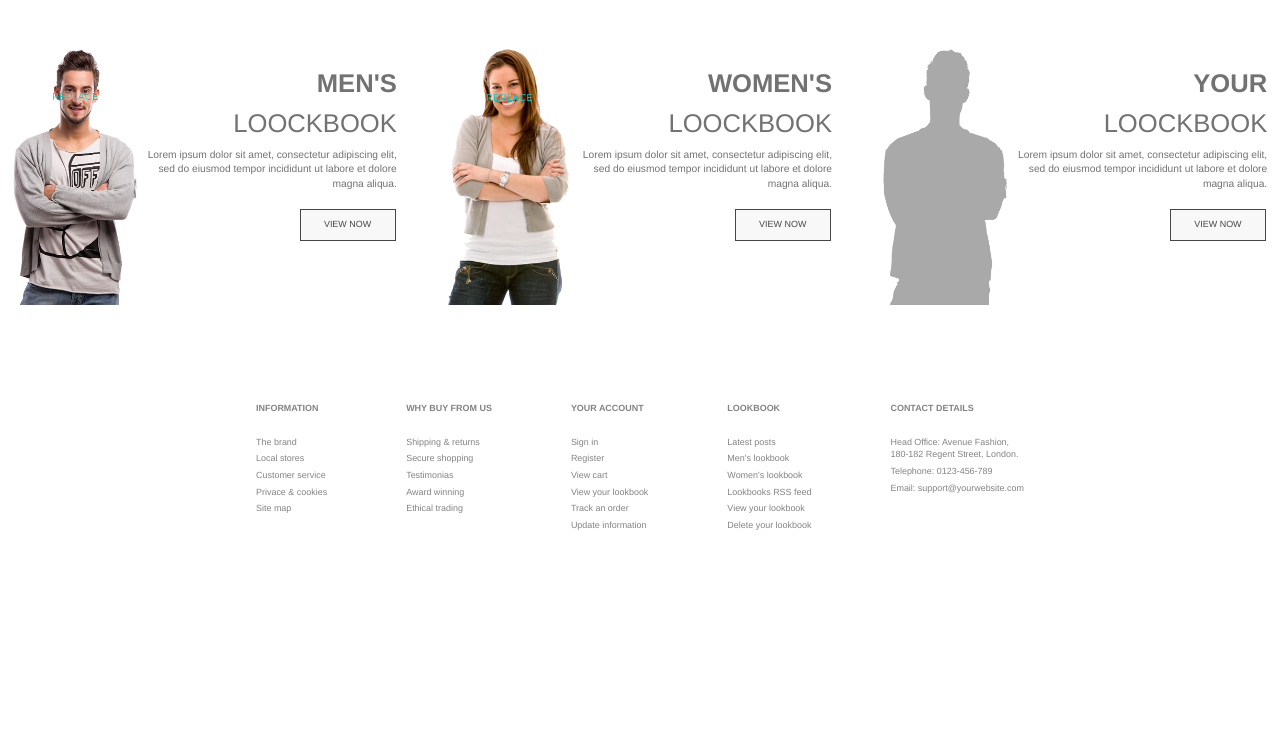
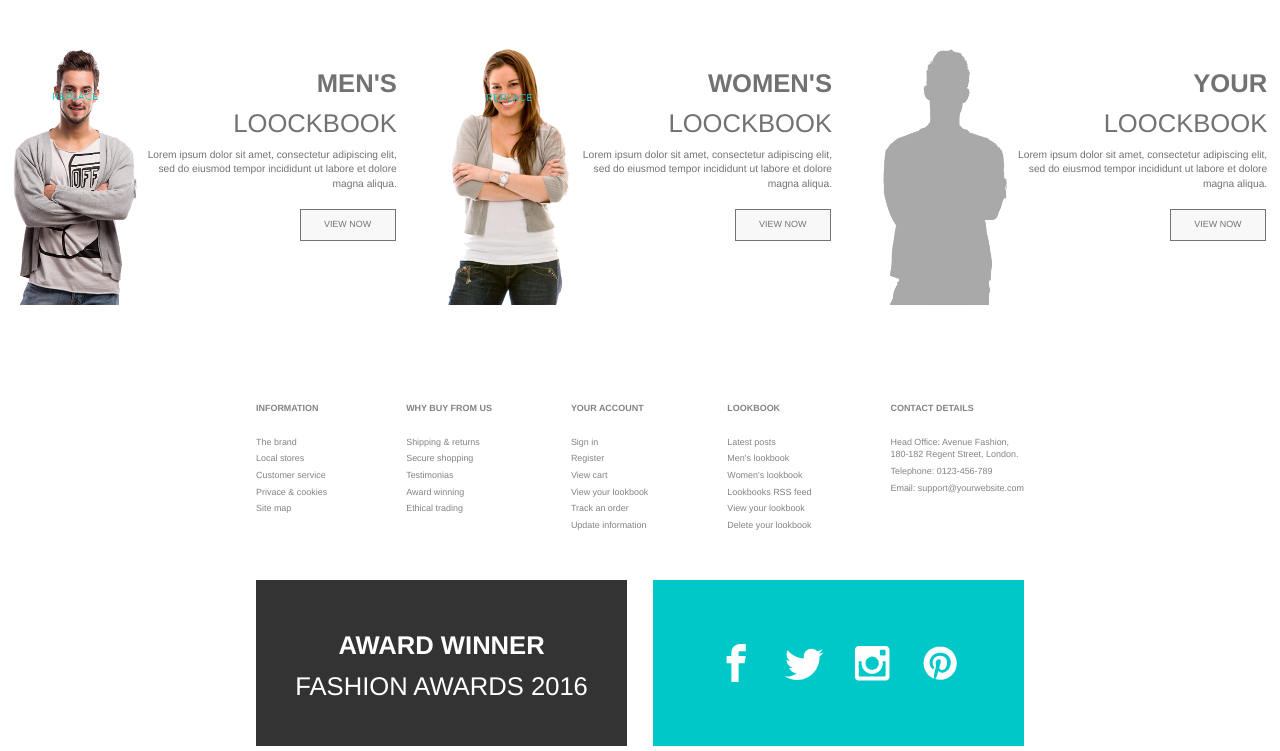
Before and after one commit to Subwan/avenuFashion, a plain HTML site: page index.html in a window 1280 px wide. Shown: the part 1481-2232 px from the top of the page. Before the commit the page ends 2023 px from the top, so only its background shows below. Drawn offline with nearby package versions, Linux system fonts and the light colour scheme.

Commit message:
Add social section.

```diff
--- a/index.html
+++ b/index.html
@@ -9,6 +9,28 @@
   </head>
 
   <body>
+    <svg style="position: absolute; width: 0; height: 0; overflow: hidden;" version="1.1" xmlns="http://www.w3.org/2000/svg" xmlns:xlink="http://www.w3.org/1999/xlink">
+    <defs>
+    <symbol id="icon-instagram" viewBox="0 0 20 20">
+    <title>instagram</title>
+    <path d="M17 1h-14c-1.1 0-2 0.9-2 2v14c0 1.101 0.9 2 2 2h14c1.1 0 2-0.899 2-2v-14c0-1.1-0.9-2-2-2zM9.984 15.523c3.059 0 5.538-2.481 5.538-5.539 0-0.338-0.043-0.664-0.103-0.984h1.581v7.216c0 0.382-0.31 0.69-0.693 0.69h-12.614c-0.383 0-0.693-0.308-0.693-0.69v-7.216h1.549c-0.061 0.32-0.104 0.646-0.104 0.984 0 3.059 2.481 5.539 5.539 5.539zM6.523 9.984c0-1.912 1.55-3.461 3.462-3.461s3.462 1.549 3.462 3.461-1.551 3.462-3.462 3.462c-1.913 0-3.462-1.55-3.462-3.462zM16.307 6h-1.615c-0.382 0-0.692-0.312-0.692-0.692v-1.617c0-0.382 0.31-0.691 0.691-0.691h1.615c0.384 0 0.694 0.309 0.694 0.691v1.616c0 0.381-0.31 0.693-0.693 0.693z"></path>
+    </symbol>
+    <symbol id="icon-pinterest" viewBox="0 0 32 32">
+    <title>pinterest</title>
+    <path d="M16 2.138c-7.656 0-13.863 6.206-13.863 13.863 0 5.875 3.656 10.887 8.813 12.906-0.119-1.094-0.231-2.781 0.050-3.975 0.25-1.081 1.625-6.887 1.625-6.887s-0.412-0.831-0.412-2.056c0-1.925 1.119-3.369 2.506-3.369 1.181 0 1.756 0.887 1.756 1.95 0 1.188-0.756 2.969-1.15 4.613-0.331 1.381 0.688 2.506 2.050 2.506 2.462 0 4.356-2.6 4.356-6.35 0-3.319-2.387-5.638-5.787-5.638-3.944 0-6.256 2.956-6.256 6.019 0 1.194 0.456 2.469 1.031 3.163 0.113 0.137 0.131 0.256 0.094 0.4-0.106 0.438-0.338 1.381-0.387 1.575-0.063 0.256-0.2 0.306-0.463 0.188-1.731-0.806-2.813-3.337-2.813-5.369 0-4.375 3.175-8.387 9.156-8.387 4.806 0 8.544 3.425 8.544 8.006 0 4.775-3.012 8.625-7.194 8.625-1.406 0-2.725-0.731-3.175-1.594 0 0-0.694 2.644-0.863 3.294-0.313 1.206-1.156 2.712-1.725 3.631 1.3 0.4 2.675 0.619 4.106 0.619 7.656 0 13.863-6.206 13.863-13.863 0-7.662-6.206-13.869-13.863-13.869z"></path>
+    </symbol>
+    <symbol id="icon-facebook" viewBox="0 0 32 32">
+    <title>facebook</title>
+    <path d="M19 6h5v-6h-5c-3.86 0-7 3.14-7 7v3h-4v6h4v16h6v-16h5l1-6h-6v-3c0-0.542 0.458-1 1-1z"></path>
+    </symbol>
+    <symbol id="icon-twitter" viewBox="0 0 32 32">
+    <title>twitter</title>
+    <path d="M32 7.075c-1.175 0.525-2.444 0.875-3.769 1.031 1.356-0.813 2.394-2.1 2.887-3.631-1.269 0.75-2.675 1.3-4.169 1.594-1.2-1.275-2.906-2.069-4.794-2.069-3.625 0-6.563 2.938-6.563 6.563 0 0.512 0.056 1.012 0.169 1.494-5.456-0.275-10.294-2.888-13.531-6.862-0.563 0.969-0.887 2.1-0.887 3.3 0 2.275 1.156 4.287 2.919 5.463-1.075-0.031-2.087-0.331-2.975-0.819 0 0.025 0 0.056 0 0.081 0 3.181 2.263 5.838 5.269 6.437-0.55 0.15-1.131 0.231-1.731 0.231-0.425 0-0.831-0.044-1.237-0.119 0.838 2.606 3.263 4.506 6.131 4.563-2.25 1.762-5.075 2.813-8.156 2.813-0.531 0-1.050-0.031-1.569-0.094 2.913 1.869 6.362 2.95 10.069 2.95 12.075 0 18.681-10.006 18.681-18.681 0-0.287-0.006-0.569-0.019-0.85 1.281-0.919 2.394-2.075 3.275-3.394z"></path>
+    </symbol>
+    </defs>
+    </svg>
+
+
     <header class="header navbar navbar-inverse navbar-fixed-top">
       <div class="container">
         <div class="navbar-header">
@@ -188,7 +210,30 @@
       </div>
     </div>
 
-
+    <div class="social">
+      <div class="social__container">
+        <div class="social__item social__avard">
+          <div class="social-item__text">
+            <h3 class="social-item__text_bold">AWARD WINNER</h3>
+            <h3>FASHION AWARDS 2016</h3>
+          </div>
+        </div>
+        <div class="social__item social__links">
+          <a href="#facebook" class="social__link">
+            <svg class="icon icon-facebook social__icon"><use xlink:href="#icon-facebook"></use></svg>
+          </a>
+          <a href="#twitter" class="social__link">
+            <svg class="icon icon-twitter social__icon"><use xlink:href="#icon-twitter"></use></svg>
+          </a>
+          <a href="#instagram" class="social__link">
+            <svg class="icon icon-instagram social__icon"><use xlink:href="#icon-instagram"></use></svg>
+          </a>
+          <a href="#printerest" class="social__link">
+            <svg class="icon icon-pinterest social__icon"><use xlink:href="#icon-pinterest"></use></svg>
+          </a>
+        </div>
+      </div>
+    </div>
 
 
     <script type="text/javascript" src="dist/bundle.js"></script>
--- a/style.css
+++ b/style.css
@@ -8,15 +8,15 @@
 
 .button-style {
   background-color: #f8f8f8;
-  color: #454647;
-  border: 1px solid #454647;
+  color: #737373;
+  border: 1px solid #737373;
   border-radius: 0px;
 }
 
 .button-style:hover, .button-style:focus {
   background-color: #00c8c8;
   border-color: #00c8c8;
-  color: #f8f8f8
+  color: #f8f8f8;
 }
 
 /*-----------section one---------------*/
@@ -60,7 +60,6 @@
   font-size: 1vw;
   text-align: center;
 }
-
 
 /*----------------sells menu---------------*/
 
@@ -161,8 +160,6 @@
   font-size: 0.7vw;
 }
 
-
-
 /*-----------------info---------------*/
 
 .info {
@@ -205,5 +202,71 @@
 
 .info__link:hover {
   text-decoration: none;
-  color: #838383;
+  color: #00c8c8;
 }
+
+/*-------------social---------------*/
+
+.social {
+  display: flex;
+  flex-flow: row wrap;
+  justify-content: center;
+  margin-top: 3vw;
+  color: #ffffff;
+}
+
+.social__container {
+  display: flex;
+  flex-flow: row wrap;
+  justify-content: space-between;
+  width: 60vw;
+  text-align: center;
+}
+
+.social__item {
+  width: 29vw;
+  height: 13vw;
+}
+
+.social__avard {
+  background-color: #333333;
+}
+
+.social-item__text {
+  padding: 3vw 1vw 3vw 1vw;
+}
+
+.social-item__text h3 {
+  margin: 1vw 0;
+  font-size: 2vw;
+}
+
+.social-item__text_bold {
+  font-weight: bold;
+}
+
+.social__links {
+  background-color: #00c8c8;
+  padding: 5vw 0;
+}
+
+.social__link {
+  text-decoration: none;
+  padding: 1vw;
+}
+
+.social__link:hover {
+  text-decoration: none;
+}
+
+.social__icon {
+  display: inline-block;
+  width: 3vw;
+  height: 3vw;
+  fill: #ffffff;
+  color: #ffffff;
+}
+
+.social__icon:hover {
+  fill: #828282;
+}
```
